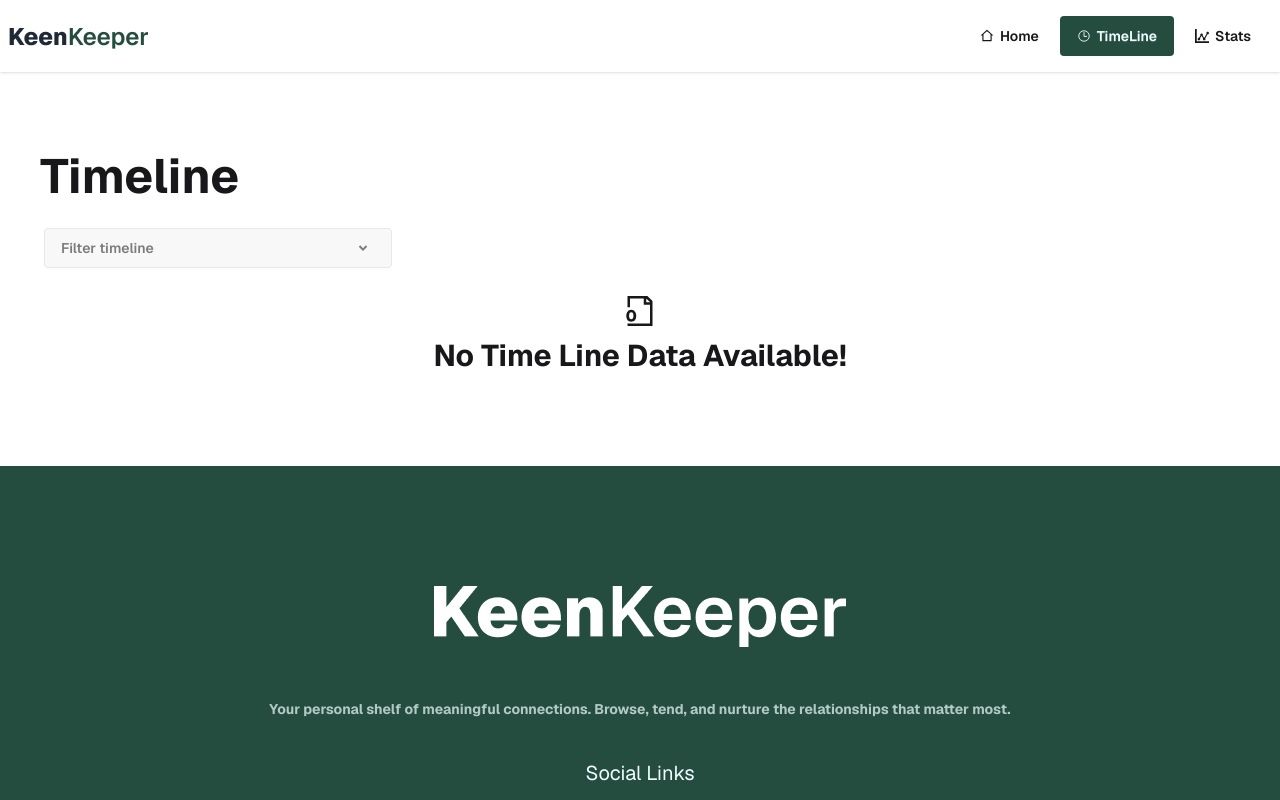
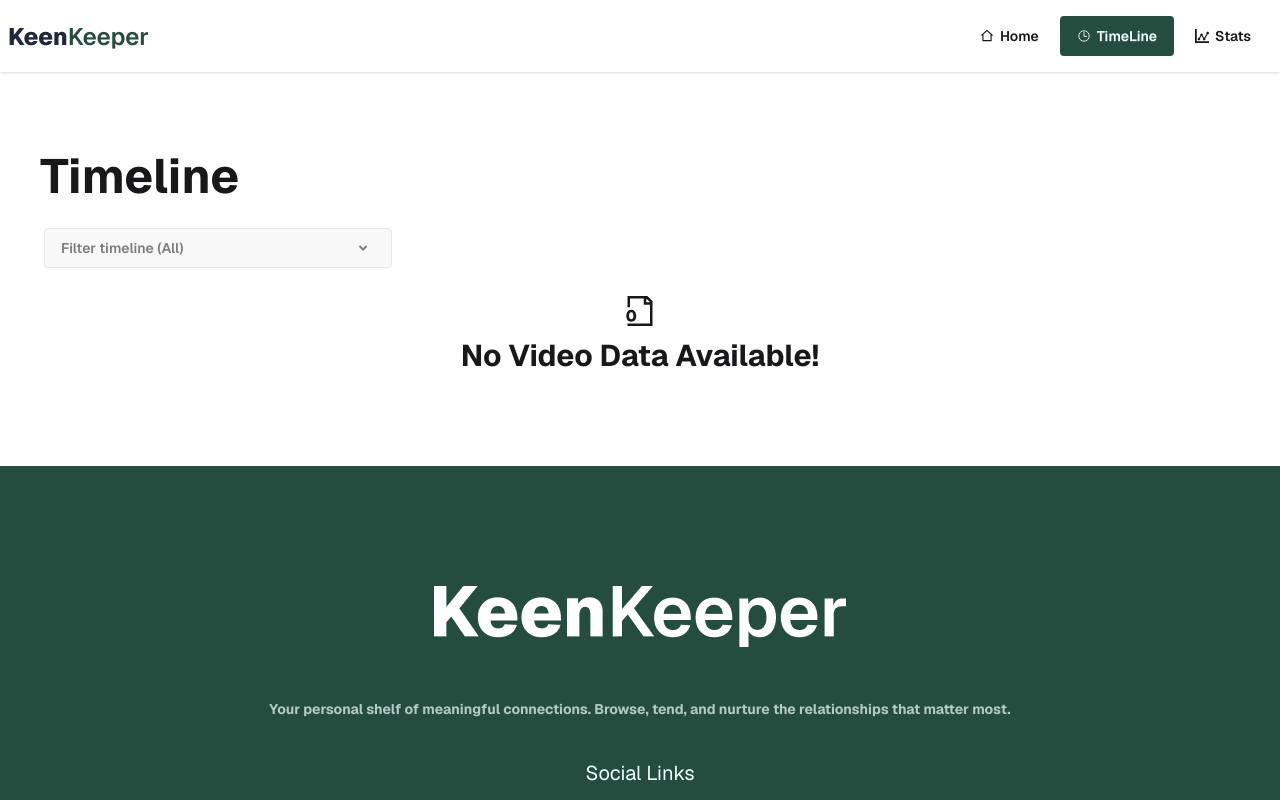
Before and after one commit to SIMANTO-PODDAR/Keen-Keeper, a React (Vite) app: page /timeLine in a window 1280 px wide. Shown: the top 800 px of the page. Built offline with nearby package versions, Linux system fonts and the light colour scheme; a web font is replaced by a local one.

Commit message:
Dynamic Filter Timeline Complete

```diff
--- a/src/Components/Friend/Friend.jsx
+++ b/src/Components/Friend/Friend.jsx
@@ -46,7 +46,7 @@ const Friend = ({ friendsPromise }) => {
             "date": `${UpdateTimeDate()}`
         }
 
-        setTimeLineData([...TimeLineData, friendObj])
+        setTimeLineData([friendObj, ...TimeLineData])
 
     }
 
--- a/src/Section/TimeLine/TimeLine.jsx
+++ b/src/Section/TimeLine/TimeLine.jsx
@@ -1,41 +1,74 @@
 import { FiPhoneCall } from "react-icons/fi";
 import { LuVideo } from "react-icons/lu";
-import { MdOutlineTextsms } from "react-icons/md";
+import { MdClearAll, MdOutlineTextsms } from "react-icons/md";
 import { RiArrowDropDownLine } from "react-icons/ri";
 import { GrDocumentOutlook } from "react-icons/gr";
-import { useContext } from "react";
+import { useContext, useState } from "react";
 import { TLContext } from "../../TimeLineContext/TimeLineContext";
 
 const TimeLine = () => {
+    const { TimeLineData } = useContext(TLContext);
 
-    const { TimeLineData } = useContext(TLContext);
+    const VideoData = TimeLineData.filter(vdata => vdata.sm == "Video");
+    const CallData = TimeLineData.filter(cdata => cdata.sm == "Call");
+    const TextData = TimeLineData.filter(tdata => tdata.sm == "Text");
+
+    const [showTimeLineData, setShowTimeLineData] = useState('All')
+
+    const handleShowData = (show) => {
+        setShowTimeLineData(`${show}`)
+    }
 
     return (
         <div className="mt-5 sm:mt-20">
             <h1 className="text-3xl sm:text-5xl font-bold">Timeline</h1>
+
             <div className="dropdown mt-3 sm:mt-6">
                 <div tabIndex={0} role="button" className="btn m-1 w-50 sm:w-87 flex justify-between text-black/50">
-                    <span>Filter timeline</span>
+                    <span>Filter timeline  ({showTimeLineData})</span>
                     <span className="font-bold text-2xl"><RiArrowDropDownLine /></span>
                 </div>
 
                 <ul tabIndex="-1" className="dropdown-content menu bg-base-100 rounded-box z-1 w-50 sm:w-87 p-2 shadow-sm">
-                    <li><a><FiPhoneCall /> Call </a></li>
-                    <li><a><MdOutlineTextsms /> Text </a></li>
-                    <li><a><LuVideo /> Video </a></li>
+                    <li onClick={() => handleShowData('Call')}>
+                        <a><FiPhoneCall /> Call </a></li>
+                    <li onClick={() => handleShowData('Text')}>
+                        <a><MdOutlineTextsms /> Text </a></li>
+                    <li onClick={() => handleShowData('Video')}>
+                        <a><LuVideo /> Video </a></li>
+                    <li onClick={() => handleShowData('All')}>
+                        <a><MdClearAll /> All </a></li>
                 </ul>
             </div>
 
             {
-                TimeLineData.map((data, ind) =>
-                    <TimeLineItem key={ind} friend={data} />)
+                showTimeLineData == 'All' && (TimeLineData.map((data, ind) =>
+                    <TimeLineItem key={ind} friend={data} />))
             }
 
-            <div className={`${TimeLineData.length == 0 ?
-                'grid' : 'hidden'
-                }`}>
-                <h1 className="text-3xl font-bold text-center py-15 sm:py-3"> <GrDocumentOutlook className="text-center mx-auto m-3" />No Time Line Data Available!</h1>
-            </div>
+            {
+                showTimeLineData == 'Call' && (CallData.map((data, ind) =>
+                    <TimeLineItem key={ind} friend={data} />))
+            }
+
+            {
+                showTimeLineData == 'Text' && (TextData.map((data, ind) =>
+                    <TimeLineItem key={ind} friend={data} />))
+            }
+
+            {
+                showTimeLineData == 'Video' && (VideoData.map((data, ind) =>
+                    <TimeLineItem key={ind} friend={data} />))
+            }
+            {
+                <div className={`${TimeLineData.length == 0 ?
+                    'grid' : 'hidden'
+                    }`}>
+                    <h1 className="text-3xl font-bold text-center py-15 sm:py-3"> <GrDocumentOutlook className="text-center mx-auto m-3" />No Video Data Available!</h1>
+                </div>
+
+            }
+
 
         </div>
     );
```
